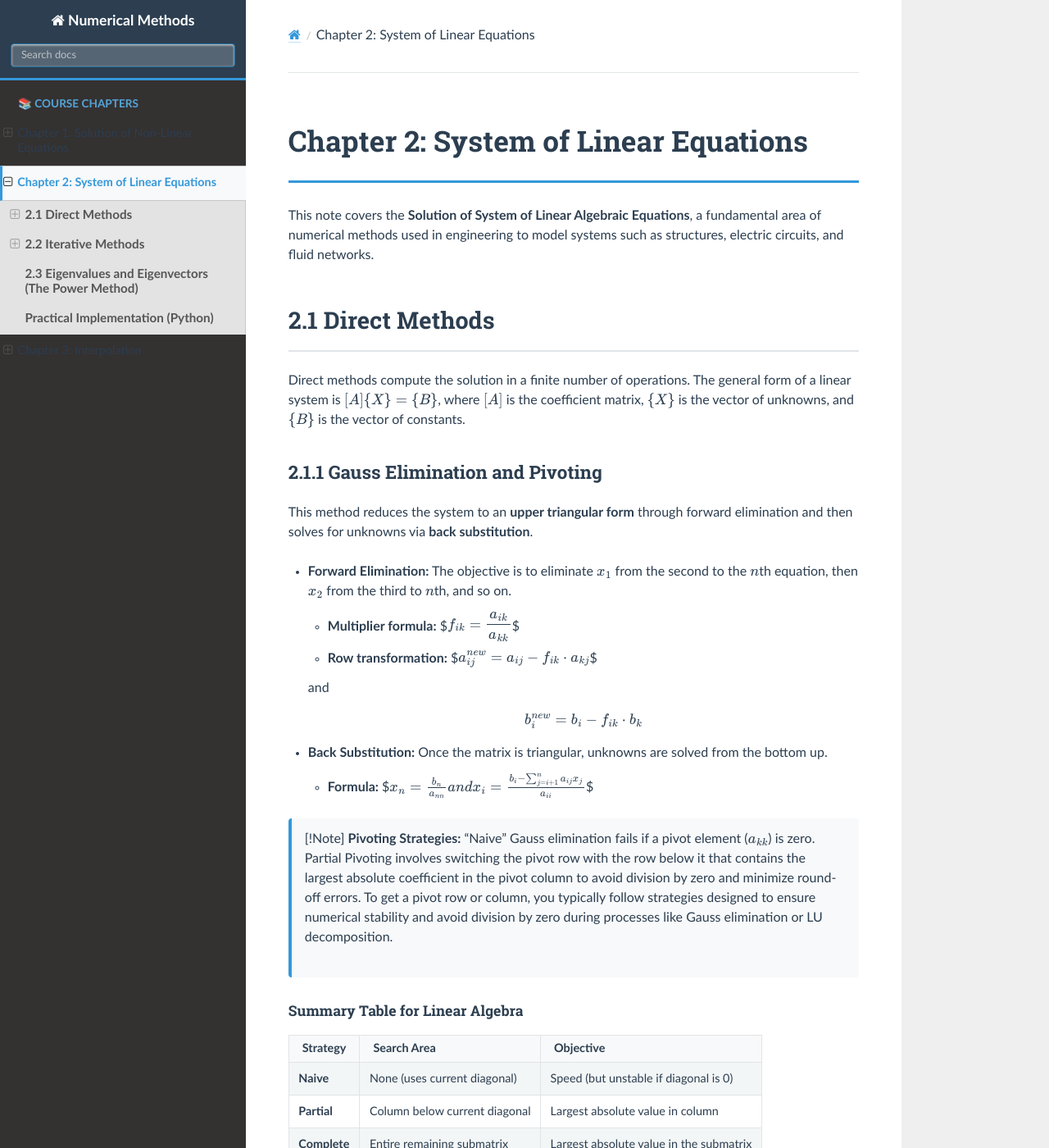
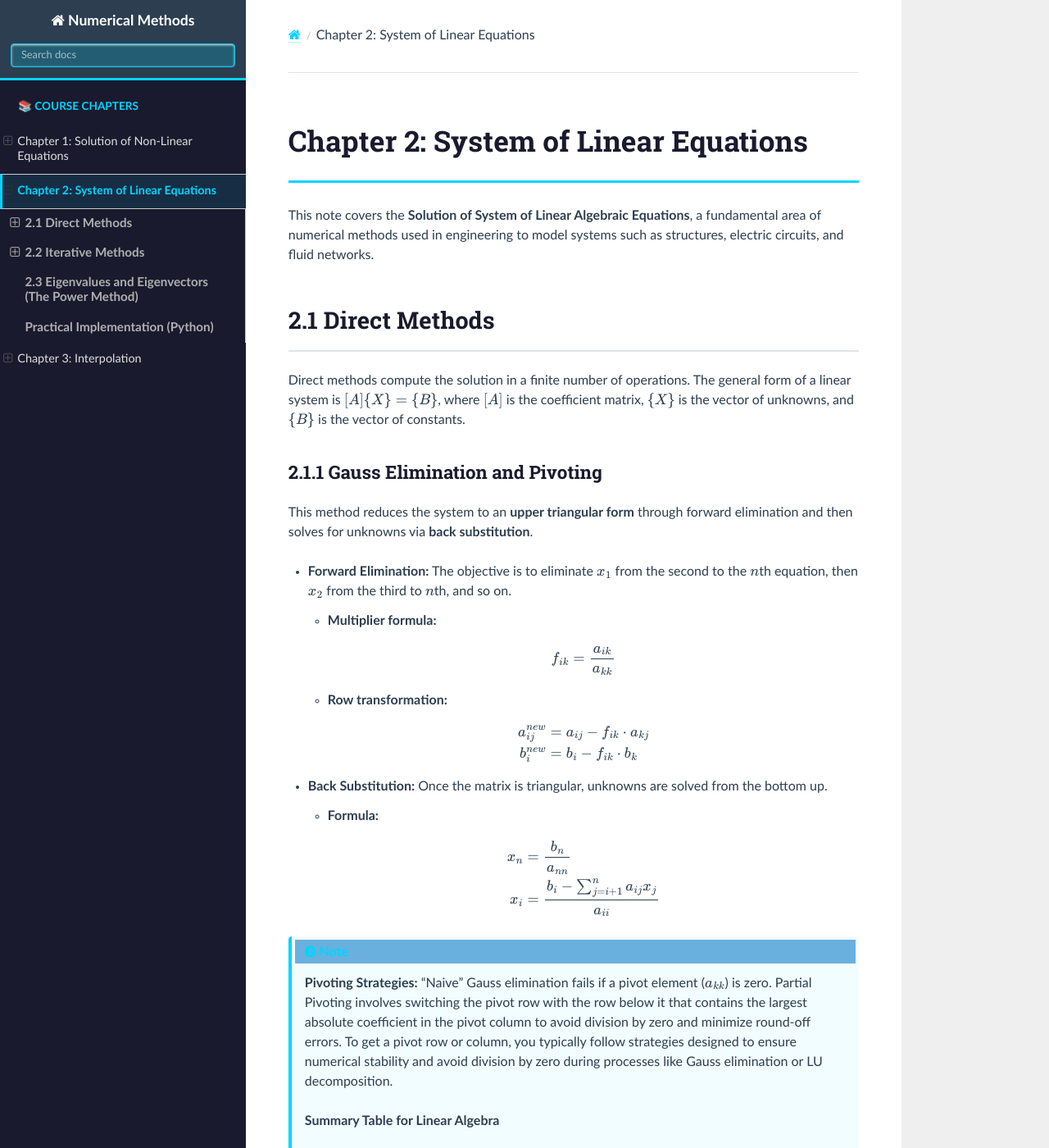
Before and after one commit to sewaksunar/Numerical-Method, a Sphinx documentation site: the page built from docs/ch2.md, in a window 1280 px wide and 1400 px high. Shown: the whole window at 82% size. Built offline with Sphinx 7.4.7 and the Read the Docs theme 3.1.0, drawn with Linux system fonts in a browser that asks for light colours; some of the changed text lies outside the part shown.

Commit message:
fixed latexx errors

````diff
--- a/docs/_static/custom.css
+++ b/docs/_static/custom.css
@@ -1,10 +1,14 @@
-/* Professional Numerical Methods Documentation Styling */
+/* Professional Numerical Methods Documentation Styling - Dark Theme */
 
 :root {
-    --primary-color: #2c3e50;
-    --accent-color: #3498db;
+    --primary-color: #1a1a2e;
+    --primary-light: #16213e;
+    --accent-color: #00d4ff;
+    --accent-dark: #0099cc;
     --text-color: #2c3e50;
+    --text-light: #666;
     --light-bg: #f8f9fa;
+    --dark-bg: #1a1a2e;
     --border-color: #e1e4e8;
 }
 
@@ -26,49 +30,124 @@
 
 .wy-side-nav-search input[type="text"] {
     border-radius: 4px;
-    background: rgba(255, 255, 255, 0.2);
+    background: rgba(0, 212, 255, 0.2);
     color: white;
+    border: 1px solid var(--accent-color);
 }
 
 .wy-side-nav-search input[type="text"]::placeholder {
     color: rgba(255, 255, 255, 0.6);
 }
 
+.wy-side-nav-search input[type="text"]:focus {
+    background: rgba(0, 212, 255, 0.3);
+    outline: none;
+}
+
 /* Navigation Links */
+.wy-nav-side {
+    background: var(--primary-color);
+}
+
 .wy-nav-side .wy-nav-content-wrap {
-    background: linear-gradient(180deg, #f8f9fa 0%, #ffffff 100%);
+    background: var(--primary-light);
+}
+
+.wy-side-nav-search ~ div {
+    background: var(--primary-color) !important;
+}
+
+.toctree-wrapper {
+    background: var(--primary-color) !important;
+}
+
+.wy-menu {
+    background: var(--primary-color) !important;
 }
 
 .wy-menu.wy-menu-vertical li.toctree-l1 > a {
-    color: var(--text-color);
+    color: #e0e0e0;
     font-weight: 500;
     padding: 0.8em 1.27em;
     border-left: 3px solid transparent;
-    transition: all 0.2s ease;
 }
 
 .wy-menu.wy-menu-vertical li.toctree-l1 > a:hover {
-    background: var(--light-bg);
+    background: rgba(0, 212, 255, 0.15);
     border-left-color: var(--accent-color);
     color: var(--accent-color);
 }
 
 .wy-menu.wy-menu-vertical li.current > a {
-    background: var(--light-bg);
+    background: rgba(0, 212, 255, 0.1);
     border-left-color: var(--accent-color);
     color: var(--accent-color);
     font-weight: 600;
 }
 
+.wy-menu.wy-menu-vertical li.toctree-l1.current {
+    background: var(--primary-color) !important;
+}
+
+.wy-menu.wy-menu-vertical li.toctree-l1.current > ul {
+    background: var(--primary-color) !important;
+}
+
+.wy-menu.wy-menu-vertical > ul {
+    background: var(--primary-color) !important;
+}
+
+.wy-menu.wy-menu-vertical li ul {
+    background: var(--primary-color) !important;
+}
+
+.wy-menu.wy-menu-vertical li li {
+    background: var(--primary-color) !important;
+}
+
+.wy-menu.wy-menu-vertical li li ul {
+    background: var(--primary-color) !important;
+}
+
 .wy-menu.wy-menu-vertical li li > a {
-    color: #555;
+    color: #b0b0b0;
     font-size: 0.95em;
     padding: 0.6em 2em;
+    font-weight: 500;
+    background: var(--primary-color) !important;
+}
+
+.wy-menu.wy-menu-vertical li li > a:hover {
+    color: var(--accent-color);
+    background: rgba(0, 212, 255, 0.08) !important;
 }
 
 .wy-menu.wy-menu-vertical li li.current > a {
     color: var(--accent-color);
-    background: rgba(52, 152, 219, 0.1);
+    background: rgba(0, 212, 255, 0.08) !important;
+    font-weight: 600;
+}
+
+.wy-menu.wy-menu-vertical .caption {
+    background: var(--primary-color) !important;
+    color: #00d4ff;
+}
+
+.wy-menu.wy-menu-vertical p.caption {
+    background: var(--primary-color) !important;
+    color: #00d4ff;
+    margin: 1.2em 0 0.5em 0;
+}
+}
+
+.wy-menu.wy-menu-vertical li li li > a {
+    color: #909090;
+    font-size: 0.9em;
+    padding: 0.5em 3em;
+}
+
+.wy-menu.wy-menu-vertical li li li > a:hover {
+    color: var(--accent-color);
 }
 
 /* Main Content Area */
@@ -130,9 +209,9 @@
 }
 
 .rst-content pre {
-    background: var(--primary-color);
+    background: var(--primary-light);
     color: #ecf0f1;
-    border: none;
+    border: 1px solid var(--accent-color);
     border-radius: 4px;
     padding: 1em;
 }
@@ -144,15 +223,23 @@
 }
 
 .rst-content table.docutils th {
-    background: var(--light-bg);
-    color: var(--primary-color);
+    background: var(--primary-light);
+    color: var(--accent-color);
     font-weight: 600;
-    border: 1px solid var(--border-color);
+    border: 1px solid var(--accent-color);
 }
 
 .rst-content table.docutils td {
     border: 1px solid var(--border-color);
     padding: 0.8em;
+}
+
+.rst-content table.docutils tr:nth-child(even) {
+    background: #f9f9fb;
+}
+
+.rst-content table.docutils tr:hover {
+    background: #f0f4f8;
 }
 
 /* Lists */
@@ -177,7 +264,7 @@
 .rst-content .tip,
 .rst-content .warning {
     border-left: 4px solid var(--accent-color);
-    background: rgba(52, 152, 219, 0.05);
+    background: rgba(0, 212, 255, 0.05);
     padding: 1em;
     margin: 1em 0;
     border-radius: 4px;
@@ -192,12 +279,11 @@
 .rst-content a {
     color: var(--accent-color);
     text-decoration: none;
-    border-bottom: 1px solid rgba(52, 152, 219, 0.3);
-    transition: all 0.2s ease;
+    border-bottom: 1px solid rgba(0, 212, 255, 0.3);
 }
 
 .rst-content a:hover {
-    color: #2980b9;
+    color: var(--accent-dark);
     border-bottom-color: var(--accent-color);
 }
 
@@ -226,20 +312,60 @@
 /* Footer */
 .rst-footer-buttons {
     margin-top: 2em;
+    display: flex;
+    gap: 1em;
 }
 
 .rst-footer-buttons a {
     background: var(--accent-color);
-    color: white;
+    color: var(--primary-color);
     border: none;
     padding: 0.7em 1.5em;
     border-radius: 4px;
-    transition: background 0.2s ease;
+    font-weight: 600;
+    text-decoration: none;
+    display: inline-block;
+    outline: none;
 }
 
 .rst-footer-buttons a:hover {
-    background: #2980b9;
-    border: none;
+    background: var(--accent-dark);
+    color: white;
+    outline: none;
+}
+
+.rst-footer-buttons a:active {
+    outline: none;
+}
+
+/* Remove bounce effects from buttons */
+a.btn,
+.rst-footer-buttons a,
+button,
+input[type="button"],
+input[type="submit"] {
+    transform: none !important;
+}
+
+a.btn:hover,
+.rst-footer-buttons a:hover,
+button:hover,
+input[type="button"]:hover,
+input[type="submit"]:hover {
+    transform: none !important;
+    box-shadow: none !important;
+}
+
+/* Navigation buttons (Previous/Next) */
+.btn-neutral {
+    background: var(--accent-color) !important;
+    color: var(--primary-color) !important;
+    border: none !important;
+}
+
+.btn-neutral:hover {
+    background: var(--accent-dark) !important;
+    color: white !important;
 }
 
 /* Responsive Design */
--- a/docs/ch2.md
+++ b/docs/ch2.md
@@ -9,6 +9,7 @@ Direct methods compute the solution in a finite number of operations. The genera
 This method reduces the system to an **upper triangular form** through forward elimination and then solves for unknowns via **back substitution**.
 *   **Forward Elimination:** The objective is to eliminate $x_1$ from the second to the $n$th equation, then $x_2$ from the third to $n$th, and so on.
     *   **Multiplier formula:**
+
     $$
     \begin{align*}
     f_{ik} = \frac{a_{ik}} {a_{kk}}
@@ -16,41 +17,41 @@ This method reduces the system to an **upper triangular form** through forward e
     $$
 
     *   **Row transformation:**
-    $$
-    \begin{align*}
-    a_{ij}^{new} = a_{ij} - f_{ik} \cdot a_{kj}
-    \end{align*}
-    $$
-
-    and
 
     $$
     \begin{align*}
-    b_i^{new} = b_i - f_{ik} \cdot b_k
+    a_{ij}^{new} &= a_{ij} - f_{ik} \cdot a_{kj} \\
+    b_i^{new} &= b_i - f_{ik} \cdot b_k
     \end{align*}
     $$
 
 *   **Back Substitution:** Once the matrix is triangular, unknowns are solved from the bottom up.
     *   **Formula:**
+
     $$
-    x_n = \frac{b_n}{a_{nn}}
-    $$
-    and
-    $$
-    x_i = \frac{b_i - \sum_{j=i+1}^n a_{ij}x_j}{a_{ii}}
+    \begin{align*}
+    x_n &= \frac{b_n}{a_{nn}}  \\
+    x_i &= \frac{b_i - \sum_{j=i+1}^n a_{ij}x_j}{a_{ii}}
+    \end{align*}
     $$
 
->[!Note]
->**Pivoting Strategies:** "Naive" Gauss elimination fails if a pivot element ($a_{kk}$) is zero. Partial Pivoting involves switching the pivot row with the row below it that contains the largest absolute coefficient in the pivot column to avoid division by zero and minimize round-off errors.
->To get a pivot row or column, you typically follow strategies designed to ensure numerical stability and avoid division by zero during processes like Gauss elimination or LU decomposition.
+```{note}
+**Pivoting Strategies:** "Naive" Gauss elimination fails if a pivot element ($a_{kk}$) is zero. Partial Pivoting involves switching the pivot row with the row below it that contains the largest absolute coefficient in the pivot column to avoid division by zero and minimize round-off errors.
+To get a pivot row or column, you typically follow strategies designed to ensure numerical stability and avoid division by zero during processes like Gauss elimination or LU decomposition.
 
+ **Summary Table for Linear Algebra**
 
-##### **Summary Table for Linear Algebra**
-| Strategy | Search Area | Objective |
-| :--- | :--- | :--- |
-| **Naive** | None (uses current diagonal) | Speed (but unstable if diagonal is 0) |
-| **Partial** | Column below current diagonal | Largest absolute value in column |
-| **Complete** | Entire remaining submatrix | Largest absolute value in the submatrix |
+$$
+\begin{array}{c|c|c}
+\text{Strategy} & \text{Search Area} & \text{Objective} \\
+\hline
+\textbf{Naive} & \text{None (uses current diagonal)} & \text{Speed (but unstable if diagonal is 0)} \\
+\textbf{Partial} & \text{Column below current diagonal} & \text{Largest absolute value in column} \\
+\textbf{Complete} & \text{Entire remaining submatrix} & \text{Largest absolute value in the submatrix} \\
+\end{array}
+$$
+
+```
 
 
 #### **2.1.2 Gauss-Jordan Method**
@@ -73,12 +74,12 @@ $$
 **Method:** Consider the system of linear equations:
 
 $$
-    \begin{aligned}
+    \begin{align*}
     a_{11} x_1 + a_{12} x_2 + \cdots + a_{1n} x_n &= b_1 \\
     a_{21} x_1 + a_{22} x_2 + \cdots + a_{2n} x_n &= b_2 \\
     \vdots \\
     a_{n1} x_1 + a_{n2} x_2 + \cdots + a_{nn} x_n &= b_n
-    \end{aligned}
+    \end{align*}
 $$
 
 which can be written as:
@@ -90,7 +91,8 @@ $$
 $$
 where
 
-$
+$$
+\begin{align*}
 [A] = \begin{bmatrix}
 a_{11} & a_{12} & \cdots & a_{1n} \\
 a_{21} & a_{22} & \cdots & a_{2n} \\
@@ -99,17 +101,18 @@ a_{n1} & a_{n2} & \cdots & a_{nn}
 \end{bmatrix}, \qquad
 [X] = \begin{bmatrix} x_1 \\ x_2 \\ \vdots \\ x_n \end{bmatrix}, \qquad
 [B] = \begin{bmatrix} b_1 \\ b_2 \\ \vdots \\ b_n \end{bmatrix}
-$
+\end{align*}
+$$
 
 Then, if $[A] = [L][U]$, the system can be rewritten as:
 
-$
+$$
 \begin{align}
 ([L][U])[X] &= [B] \\
 [L]([U][X]) &= [B] \\
 [L][V] &= [B]
 \end{align}
-$
+$$
 
 where we define $[V] = [U][X]$.
 
@@ -118,7 +121,7 @@ where we define $[V] = [U][X]$.
 2. Solve $[U][X] = [V]$ for $[X]$ (back substitution)
 
 **Example:** Consider a $3 \times 3$ system:
-    $$
+    $
     \begin{align*}
     [A] = \begin{bmatrix}
             a_{11} & a_{12} & a_{13} \\
@@ -126,10 +129,10 @@ where we define $[V] = [U][X]$.
             a_{31} & a_{32} & a_{33}
             \end{bmatrix}
     \end{align*}
-    $$
+    $
 
 **Do-Little's method:**
-    $$
+    $
     \begin{align*}
     [L] = \begin{bmatrix}
             1 & 0 & 0 \\
@@ -142,10 +145,10 @@ where we define $[V] = [U][X]$.
             0 & 0 & u_{33}
             \end{bmatrix}
     \end{align*}
-    $$
+    $
 
 **Crout's method:**
-    $$
+    $
     \begin{align*}
     [L] = \begin{bmatrix}
             l_{11} & 0 & 0 \\
@@ -158,7 +161,7 @@ where we define $[V] = [U][X]$.
             0 & 0 & 1
             \end{bmatrix}
     \end{align*}
-    $$
+    $
 
 
 ---
@@ -168,7 +171,9 @@ Iterative methods start with an initial guess and refine it until the solution c
 
 #### 2.2.1 Jacobi’s Method (Method of Simultaneous Displacement):
 It uses only values from the **previous iteration** to calculate the new set of estimates, waiting until the entire iteration is complete to update variables.
+
 **Iterative formula:**
+
 $$
 \begin{equation}
 x_i = \frac{1}{a_{ii}} \left( b_i - \sum_{j=1, j \neq i}^n a_{ij}x_j \right)
@@ -176,6 +181,7 @@ x_i = \frac{1}{a_{ii}} \left( b_i - \sum_{j=1, j \neq i}^n a_{ij}x_j \right)
 $$
 
 **Convergence Criterion:** Convergence is guaranteed if the matrix is **diagonally dominant**:
+
 $$
 \begin{align*}
 |a_{ii}| > \sum_{j=1, j \neq i}^n |a_{ij}|
@@ -186,6 +192,7 @@ $$
 The most common iterative technique, which **immediately uses the latest available estimates** for each unknown as they are computed.
 
 If $x = x_{1}^{(n)}, x_{2}^{(n)}, x_{3}^{(n)}, \cdots, x_{n}^{(n)}$ be the $n^{th}$ approximation to the system (2), then the $ (n+1)^{th}$ approximation to the root is given by,
+
 $$
 \begin{align*}
 x_{1}^{(n+1)} &= \frac{1}{a_{11}}[b_{1} - a_{12}x_{2}^{(n)} - a_{13}x_{3}^{(n)} - \cdots - a_{1n}x_{n}^{(n)}] \\
@@ -200,6 +207,7 @@ $$
 
 
 Given a square matrix $A$. Let $X^{(0)}$ be the initial vector so that
+
 $$
 \begin{align*}
 Y^{(1)} =AX^{(0)}
@@ -207,23 +215,27 @@ Y^{(1)} =AX^{(0)}
 $$
 
 then,
+
 $$
 \begin{align*}
-AX^{(0)} = \lambda_{1} X^{(1)} \\
-AX^{(1)} = \lambda_{2} X^{(2)} \\
-\vdots \\
-AX^{(n)} = \lambda_{n+1} X^{(n+1)} \\
+AX^{(0)} &= \lambda_{1} X^{(1)} \\
+AX^{(1)} &= \lambda_{2} X^{(2)} \\
+        & \vdots \\
+AX^{(n)} &= \lambda_{n+1} X^{(n+1)} \\
 \end{align*}
 $$
+
 Which can be written,
+
 $$
 \begin{align*}
-X^{(1)} = \frac{1}{k_{1}}Y^{(1)} \\
-X^{(2)} = \frac{1}{k_{2}} X^{(2)} \\
-\vdots \\
-X^{(n)} = \frac{1}{k_{n}} X^{(n)} \\
+X^{(1)} &= \frac{1}{k_{1}}Y^{(1)} \\
+X^{(2)} &= \frac{1}{k_{2}} X^{(2)} \\
+        & \vdots \\
+X^{(n)} &= \frac{1}{k_{n}} X^{(n)} \\
 \end{align*}
 $$
+
 where $k_n$ is the absolutely largest element of $Y^{(n)}$. Then the sequence $k_1, k_2, \cdots, k_n$ converges to the numerically dominant eigenvalues of matrix $A$. The $X^{(n)}$ is the corresponding eigenvector of $\lambda_{n}$.
 
 **Smallest Eigenvalue:** Determined by applying the power method to the **inverse matrix $[A]^{-1}$**; the result is the reciprocal of the smallest eigenvalue and corresponding eigen vector.
````
Also changed, not shown: docs/ch1.md (+31 -14 lines), docs/ch3.md (+146 -62 lines).
